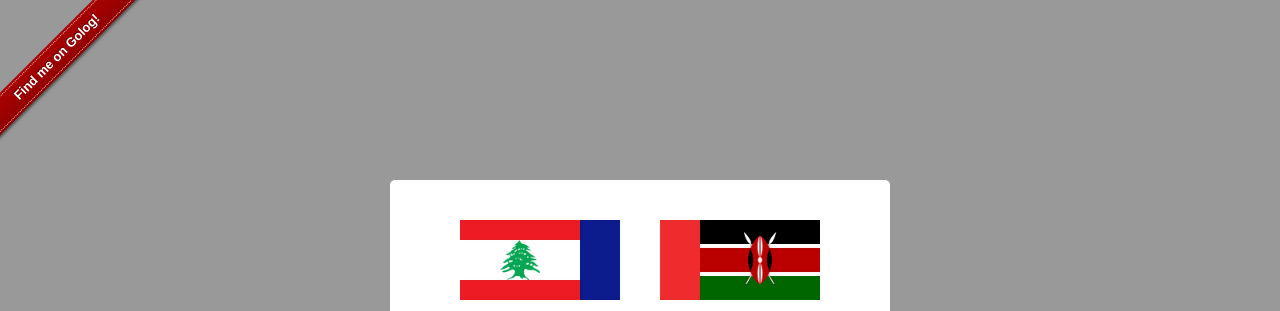
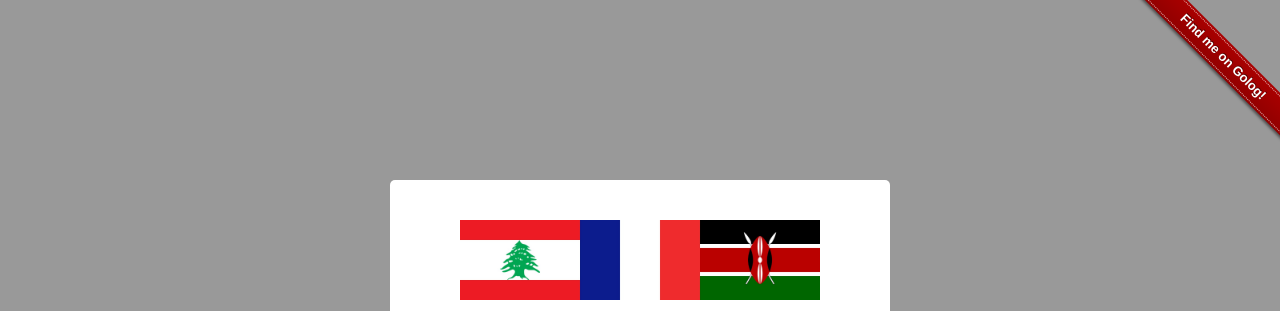
Before and after one commit to amlwwalker/thoughts-for-others, a plain HTML site: page index.html in a window 1280 px wide. Shown: the top 311 px of the page. Drawn offline with nearby package versions, Linux system fonts and the light colour scheme; some packages are replaced by stand-ins of ours.

Commit message:
moving banner to right

```diff
--- a/banner.css
+++ b/banner.css
@@ -42,15 +42,15 @@
 .golog-find-ribbon-wrapper.fixed {
     position: fixed
 }
-.golog-find-ribbon-wrapper.left {
-    left: 0
+.golog-find-ribbon-wrapper.right {
+    right: 0
 }
-.golog-find-ribbon-wrapper.left .golog-find-ribbon {
+.golog-find-ribbon-wrapper.right .golog-find-ribbon {
     top: 42px;
-    left: -43px;
-    -webkit-transform: rotate(-45deg);
-    -moz-transform: rotate(-45deg);
-    -ms-transform: rotate(-45deg);
-    -o-transform: rotate(-45deg);
-    transform: rotate(-45deg)
+    right: -43px;
+    -webkit-transform: rotate(45deg);
+    -moz-transform: rotate(45deg);
+    -ms-transform: rotate(45deg);
+    -o-transform: rotate(45deg);
+    transform: rotate(45deg)
 }
--- a/index.html
+++ b/index.html
@@ -20,7 +20,7 @@
     <title>France, Lebanon, Kenya</title>
   </head>
   <body>
-  	<div class="golog-find-ribbon-wrapper left">
+  	<div class="golog-find-ribbon-wrapper right">
         <div class="golog-find-ribbon">
             <a href="https://golog.co/blog/article/Thoughts_About_Terrorism">Find me on Golog!</a>
         </div>
```
